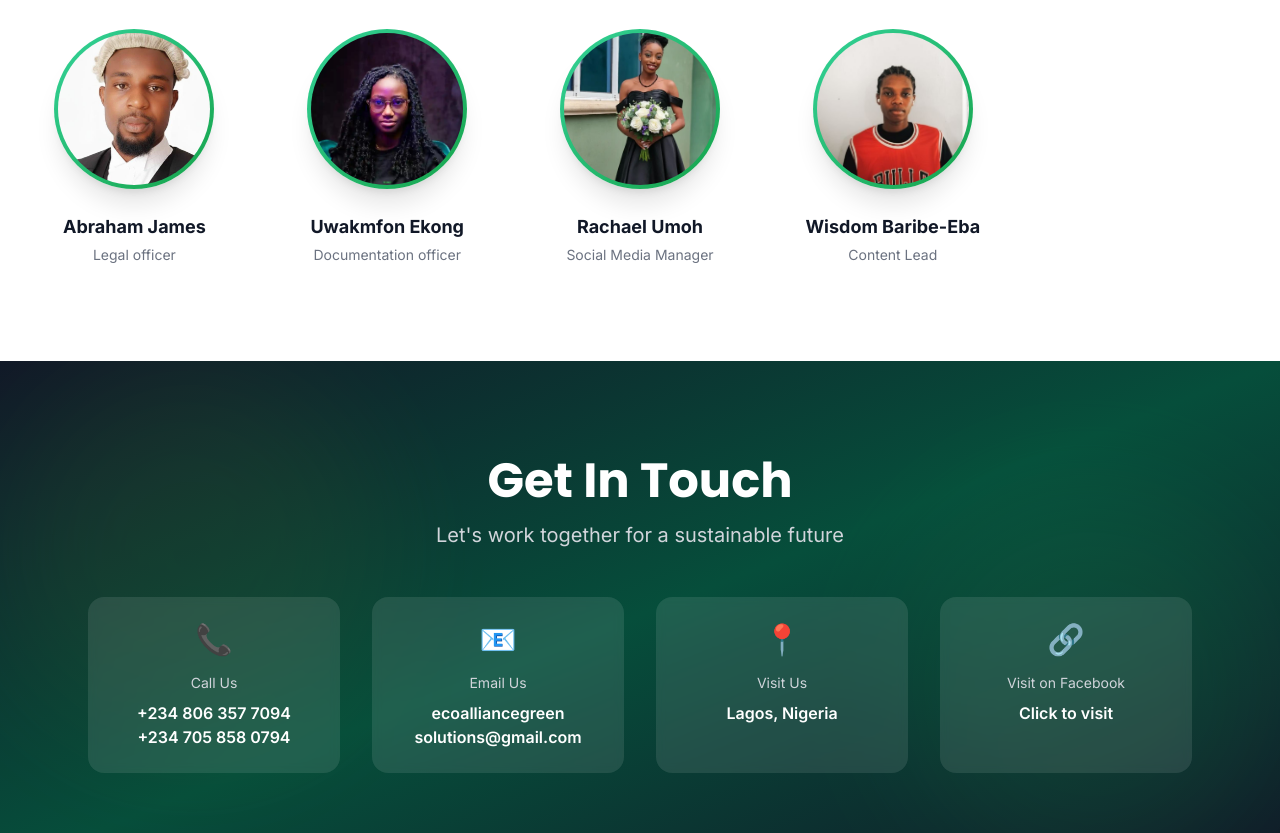
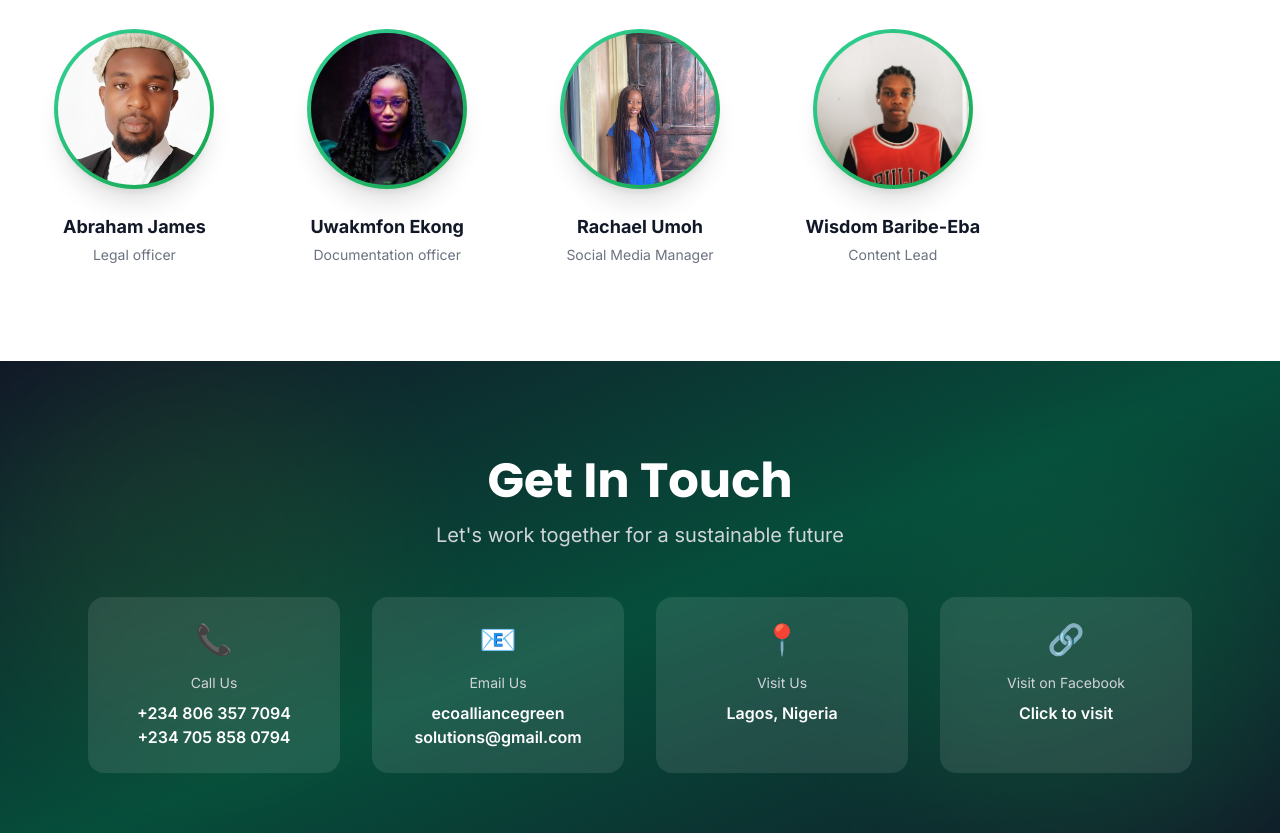
Before and after one commit to Abasifreke01/ecoalliance, a website: page index.html in a window 1280 px wide. Shown: the part 6823-7656 px from the top of the page. Drawn offline with nearby package versions, Linux system fonts and the light colour scheme.

Commit message:
Implement code changes to enhance functionality and improve performance

```diff
--- a/index.html
+++ b/index.html
@@ -724,7 +724,7 @@
                 class="w-40 h-40 mx-auto rounded-full bg-gradient-to-br from-emerald-400 to-green-600 p-1 shadow-xl group-hover:scale-110 transition-transform duration-300"
               >
                 <img
-                  src="images/rachell.jpeg"
+                  src="images/rachel.jpeg"
                   class="w-full h-full rounded-full object-cover"
                 />
               </div>
```
Also changed, not shown: images/rachel.jpeg (added).
